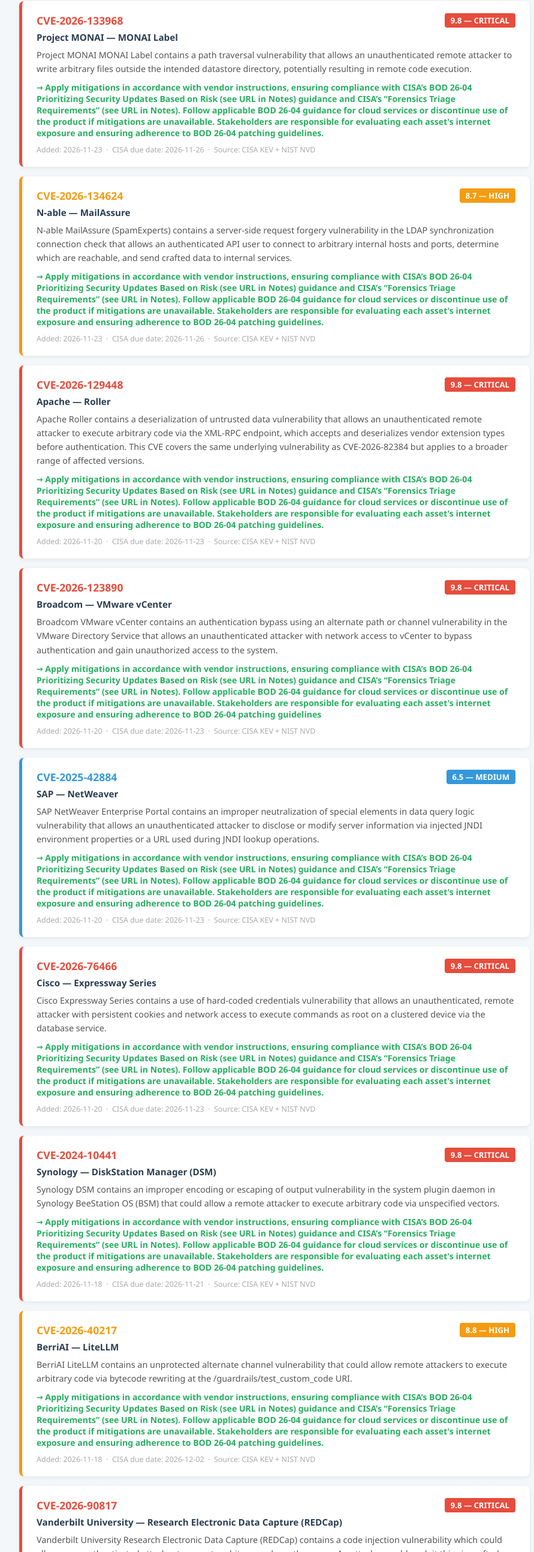
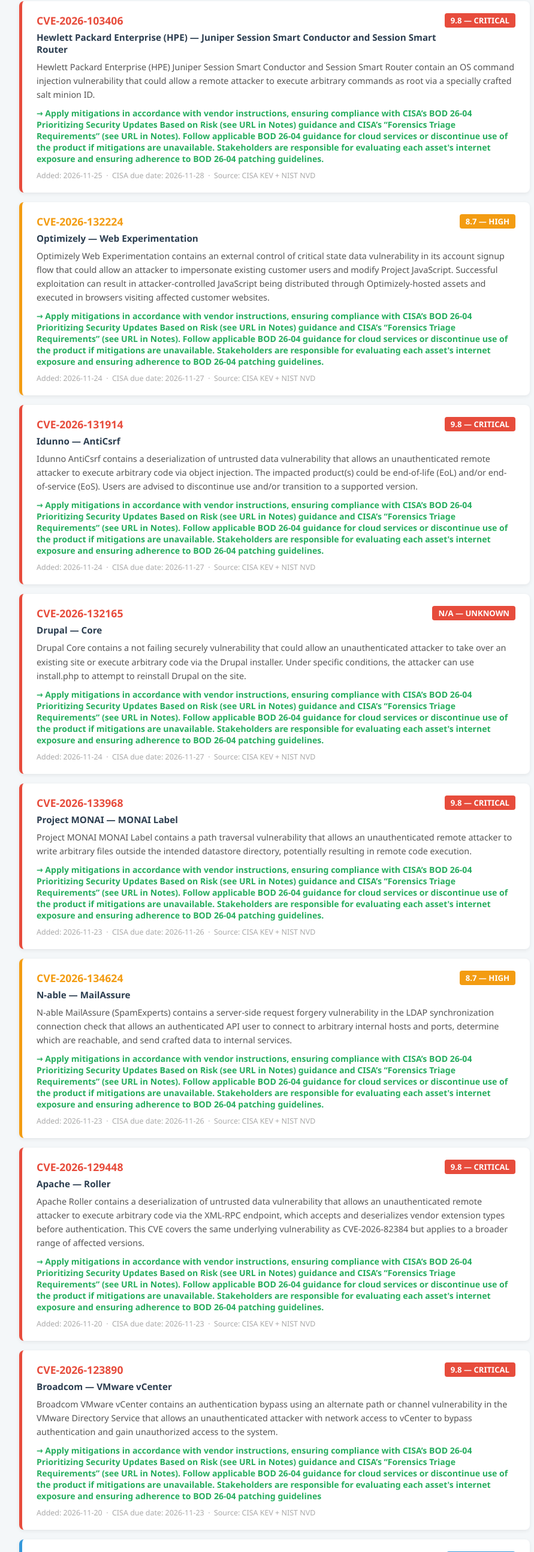
Before and after one commit to svedukka/security-report, a plain HTML site: page index.html in a window 1280 px wide. Shown: the part 213-2800 px from the top of the page at 60% size, without its empty margins (182-1073 px from the left). Drawn offline with Linux system fonts and the light colour scheme.

Commit message:
Update vulnerability report 2026-11-25

```diff
--- a/index.html
+++ b/index.html
@@ -39,7 +39,7 @@
 <body>
     <div class="header">
         <h1>Critical Security Vulnerabilities</h1>
-        <div class="header-meta">Last updated: November 24, 2026 at 16:41 UTC &nbsp;·&nbsp; Auto-refreshes daily via GitHub Actions</div>
+        <div class="header-meta">Last updated: November 25, 2026 at 16:25 UTC &nbsp;·&nbsp; Auto-refreshes daily via GitHub Actions</div>
     </div>
     <div class="sources-bar">
         <span>Sources:</span>
@@ -49,6 +49,54 @@
     <div class="content">
         <div class="count-bar">Showing 10 vulnerabilities added to CISA KEV in the last 30 days</div>
 
+        <div class="vuln-card critical">
+            <div class="vuln-header">
+                <div>
+                    <div class="cve-id">CVE-2026-103406</div>
+                    <div class="vuln-product">Hewlett Packard Enterprise (HPE) — Juniper Session Smart Conductor and Session Smart Router</div>
+                </div>
+                <div class="cvss-badge">9.8 &mdash; CRITICAL</div>
+            </div>
+            <div class="vuln-desc">Hewlett Packard Enterprise (HPE) Juniper Session Smart Conductor and Session Smart Router contain an OS command injection vulnerability that could allow a remote attacker to execute arbitrary commands as root via a specially crafted salt minion ID.</div>
+            <div class="vuln-action">Apply mitigations in accordance with vendor instructions, ensuring compliance with CISA’s BOD 26-04 Prioritizing Security Updates Based on Risk (see URL in Notes) guidance and CISA’s “Forensics Triage Requirements” (see URL in Notes). Follow applicable BOD 26-04 guidance for cloud services or discontinue use of the product if mitigations are unavailable. Stakeholders are responsible for evaluating each asset's internet exposure and ensuring adherence to BOD 26-04 patching guidelines.</div>
+            <div class="vuln-meta">Added: 2026-11-25 &nbsp;·&nbsp; CISA due date: 2026-11-28 &nbsp;·&nbsp; Source: CISA KEV + NIST NVD</div>
+        </div>
+        <div class="vuln-card high">
+            <div class="vuln-header">
+                <div>
+                    <div class="cve-id">CVE-2026-132224</div>
+                    <div class="vuln-product">Optimizely — Web Experimentation</div>
+                </div>
+                <div class="cvss-badge">8.7 &mdash; HIGH</div>
+            </div>
+            <div class="vuln-desc">Optimizely Web Experimentation contains an external control of critical state data vulnerability in its account signup flow that could allow an attacker to impersonate existing customer users and modify Project JavaScript. Successful exploitation can result in attacker-controlled JavaScript being distributed through Optimizely-hosted assets and executed in browsers visiting affected customer websites.</div>
+            <div class="vuln-action">Apply mitigations in accordance with vendor instructions, ensuring compliance with CISA’s BOD 26-04 Prioritizing Security Updates Based on Risk (see URL in Notes) guidance and CISA’s “Forensics Triage Requirements” (see URL in Notes). Follow applicable BOD 26-04 guidance for cloud services or discontinue use of the product if mitigations are unavailable. Stakeholders are responsible for evaluating each asset's internet exposure and ensuring adherence to BOD 26-04 patching guidelines.</div>
+            <div class="vuln-meta">Added: 2026-11-24 &nbsp;·&nbsp; CISA due date: 2026-11-27 &nbsp;·&nbsp; Source: CISA KEV + NIST NVD</div>
+        </div>
+        <div class="vuln-card critical">
+            <div class="vuln-header">
+                <div>
+                    <div class="cve-id">CVE-2026-131914</div>
+                    <div class="vuln-product">Idunno — AntiCsrf</div>
+                </div>
+                <div class="cvss-badge">9.8 &mdash; CRITICAL</div>
+            </div>
+            <div class="vuln-desc">Idunno AntiCsrf contains a deserialization of untrusted data vulnerability that allows an unauthenticated remote attacker to execute arbitrary code via object injection. The impacted product(s) could be end-of-life (EoL) and/or end-of-service (EoS). Users are advised to discontinue use and/or transition to a supported version.</div>
+            <div class="vuln-action">Apply mitigations in accordance with vendor instructions, ensuring compliance with CISA’s BOD 26-04 Prioritizing Security Updates Based on Risk (see URL in Notes) guidance and CISA’s “Forensics Triage Requirements” (see URL in Notes). Follow applicable BOD 26-04 guidance for cloud services or discontinue use of the product if mitigations are unavailable. Stakeholders are responsible for evaluating each asset's internet exposure and ensuring adherence to BOD 26-04 patching guidelines.</div>
+            <div class="vuln-meta">Added: 2026-11-24 &nbsp;·&nbsp; CISA due date: 2026-11-27 &nbsp;·&nbsp; Source: CISA KEV + NIST NVD</div>
+        </div>
+        <div class="vuln-card ">
+            <div class="vuln-header">
+                <div>
+                    <div class="cve-id">CVE-2026-132165</div>
+                    <div class="vuln-product">Drupal — Core</div>
+                </div>
+                <div class="cvss-badge">N/A &mdash; UNKNOWN</div>
+            </div>
+            <div class="vuln-desc">Drupal Core contains a not failing securely vulnerability that could allow an unauthenticated attacker to take over an existing site or execute arbitrary code via the Drupal installer. Under specific conditions, the attacker can use install.php to attempt to reinstall Drupal on the site.</div>
+            <div class="vuln-action">Apply mitigations in accordance with vendor instructions, ensuring compliance with CISA’s BOD 26-04 Prioritizing Security Updates Based on Risk (see URL in Notes) guidance and CISA’s “Forensics Triage Requirements” (see URL in Notes). Follow applicable BOD 26-04 guidance for cloud services or discontinue use of the product if mitigations are unavailable. Stakeholders are responsible for evaluating each asset's internet exposure and ensuring adherence to BOD 26-04 patching guidelines.</div>
+            <div class="vuln-meta">Added: 2026-11-24 &nbsp;·&nbsp; CISA due date: 2026-11-27 &nbsp;·&nbsp; Source: CISA KEV + NIST NVD</div>
+        </div>
         <div class="vuln-card critical">
             <div class="vuln-header">
                 <div>
@@ -121,54 +169,6 @@
             <div class="vuln-action">Apply mitigations in accordance with vendor instructions, ensuring compliance with CISA’s BOD 26-04 Prioritizing Security Updates Based on Risk (see URL in Notes) guidance and CISA’s “Forensics Triage Requirements” (see URL in Notes). Follow applicable BOD 26-04 guidance for cloud services or discontinue use of the product if mitigations are unavailable. Stakeholders are responsible for evaluating each asset's internet exposure and ensuring adherence to BOD 26-04 patching guidelines.</div>
             <div class="vuln-meta">Added: 2026-11-20 &nbsp;·&nbsp; CISA due date: 2026-11-23 &nbsp;·&nbsp; Source: CISA KEV + NIST NVD</div>
         </div>
-        <div class="vuln-card critical">
-            <div class="vuln-header">
-                <div>
-                    <div class="cve-id">CVE-2024-10441</div>
-                    <div class="vuln-product">Synology — DiskStation Manager (DSM)</div>
-                </div>
-                <div class="cvss-badge">9.8 &mdash; CRITICAL</div>
-            </div>
-            <div class="vuln-desc">Synology DSM contains an improper encoding or escaping of output vulnerability in the system plugin daemon in Synology BeeStation OS (BSM) that could allow a remote attacker to execute arbitrary code via unspecified vectors.</div>
-            <div class="vuln-action">Apply mitigations in accordance with vendor instructions, ensuring compliance with CISA’s BOD 26-04 Prioritizing Security Updates Based on Risk (see URL in Notes) guidance and CISA’s “Forensics Triage Requirements” (see URL in Notes). Follow applicable BOD 26-04 guidance for cloud services or discontinue use of the product if mitigations are unavailable. Stakeholders are responsible for evaluating each asset's internet exposure and ensuring adherence to BOD 26-04 patching guidelines.</div>
-            <div class="vuln-meta">Added: 2026-11-18 &nbsp;·&nbsp; CISA due date: 2026-11-21 &nbsp;·&nbsp; Source: CISA KEV + NIST NVD</div>
-        </div>
-        <div class="vuln-card high">
-            <div class="vuln-header">
-                <div>
-                    <div class="cve-id">CVE-2026-40217</div>
-                    <div class="vuln-product">BerriAI — LiteLLM</div>
-                </div>
-                <div class="cvss-badge">8.8 &mdash; HIGH</div>
-            </div>
-            <div class="vuln-desc">BerriAI LiteLLM contains an unprotected alternate channel vulnerability that could allow remote attackers to execute arbitrary code via bytecode rewriting at the /guardrails/test_custom_code URI.</div>
-            <div class="vuln-action">Apply mitigations in accordance with vendor instructions, ensuring compliance with CISA’s BOD 26-04 Prioritizing Security Updates Based on Risk (see URL in Notes) guidance and CISA’s “Forensics Triage Requirements” (see URL in Notes). Follow applicable BOD 26-04 guidance for cloud services or discontinue use of the product if mitigations are unavailable. Stakeholders are responsible for evaluating each asset's internet exposure and ensuring adherence to BOD 26-04 patching guidelines.</div>
-            <div class="vuln-meta">Added: 2026-11-18 &nbsp;·&nbsp; CISA due date: 2026-12-02 &nbsp;·&nbsp; Source: CISA KEV + NIST NVD</div>
-        </div>
-        <div class="vuln-card critical">
-            <div class="vuln-header">
-                <div>
-                    <div class="cve-id">CVE-2026-90817</div>
-                    <div class="vuln-product">Vanderbilt University — Research Electronic Data Capture (REDCap)</div>
-                </div>
-                <div class="cvss-badge">9.8 &mdash; CRITICAL</div>
-            </div>
-            <div class="vuln-desc">Vanderbilt University Research Electronic Data Capture (REDCap) contains a code injection vulnerability which could allow an unauthenticated attacker to execute arbitrary code on the server. An attacker could exploit this via crafted HTTP requests that access an unintended controller route from a public survey context and supply a crafted file-path or stream parameter during data import processing. Exploitation requires knowledge of a valid public survey hash.</div>
-            <div class="vuln-action">Apply mitigations in accordance with vendor instructions, ensuring compliance with CISA’s BOD 26-04 Prioritizing Security Updates Based on Risk (see URL in Notes) guidance and CISA’s “Forensics Triage Requirements” (see URL in Notes). Follow applicable BOD 26-04 guidance for cloud services or discontinue use of the product if mitigations are unavailable. Stakeholders are responsible for evaluating each asset's internet exposure and ensuring adherence to BOD 26-04 patching guidelines.</div>
-            <div class="vuln-meta">Added: 2026-11-18 &nbsp;·&nbsp; CISA due date: 2026-11-21 &nbsp;·&nbsp; Source: CISA KEV + NIST NVD</div>
-        </div>
-        <div class="vuln-card critical">
-            <div class="vuln-header">
-                <div>
-                    <div class="cve-id">CVE-2026-90436</div>
-                    <div class="vuln-product">Apache — Axis</div>
-                </div>
-                <div class="cvss-badge">9.8 &mdash; CRITICAL</div>
-            </div>
-            <div class="vuln-desc">Apache Axis contains an unsafe reflection vulnerability that could allow an unauthenticated remote attacker to execute arbitrary code via a crafted SOAP fault message that causes Axis to load and instantiate an attacker-specified class when a suitable class is available on the application classpath. The impacted product(s) could be end-of-life (EoL) and/or end-of-service (EoS). Users are advised to discontinue use and/or transition to a supported version.</div>
-            <div class="vuln-action">Apply mitigations in accordance with vendor instructions, ensuring compliance with CISA’s BOD 26-04 Prioritizing Security Updates Based on Risk (see URL in Notes) guidance and CISA’s “Forensics Triage Requirements” (see URL in Notes). Follow applicable BOD 26-04 guidance for cloud services or discontinue use of the product if mitigations are unavailable. Stakeholders are responsible for evaluating each asset's internet exposure and ensuring adherence to BOD 26-04 patching guidelines.</div>
-            <div class="vuln-meta">Added: 2026-11-18 &nbsp;·&nbsp; CISA due date: 2026-11-21 &nbsp;·&nbsp; Source: CISA KEV + NIST NVD</div>
-        </div>
     </div>
     <footer>Data from CISA KEV &amp; NIST NVD &nbsp;·&nbsp; Updated automatically every day &nbsp;·&nbsp; Free &amp; open source</footer>
 </body>
```
